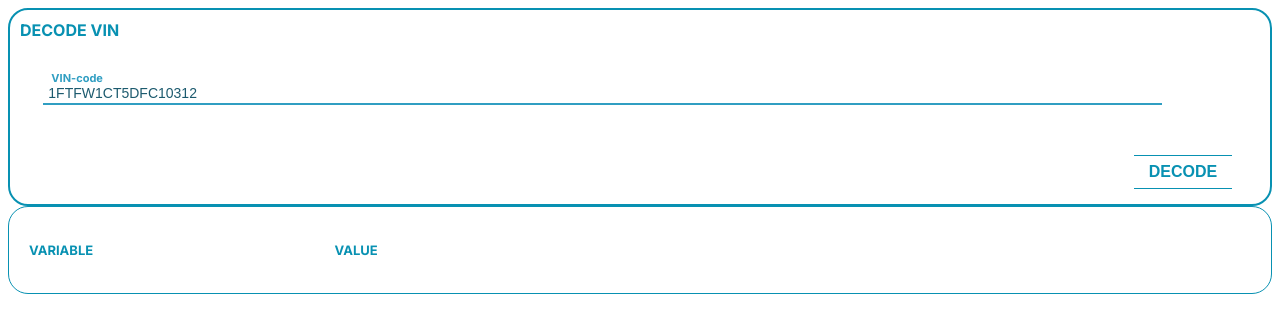
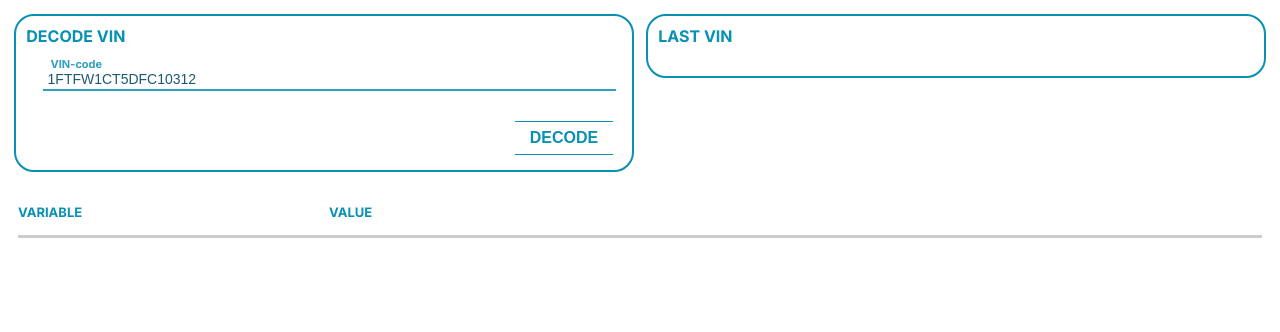
Before and after one commit to ystagit/vin-decoder, a React (Vite) app: page / in a window 1280 px wide. Shown: the top 332 px of the page. Built offline with nearby package versions, Linux system fonts and the light colour scheme.

Commit message:
- Show 'LAST VIN' (no any limits)

```diff
--- a/src/@base-module/component/Card/component.jsx
+++ b/src/@base-module/component/Card/component.jsx
@@ -11,8 +11,6 @@ const Card = ({
     buttonName = null,
     onPress
 }) => {
-        console.log(colors)
-
     return (
         <div
             className={'card-container'}
--- a/src/@base-module/component/Card/index.css
+++ b/src/@base-module/component/Card/index.css
@@ -1,9 +1,8 @@
-
-
 .card-container {
     border: 2px solid #def4f4;
     border-radius: 20px;
     background-color: white;
+    margin: 1%;
     /*width: 250px;*/
     /*height: 380px;*/
     /*cursor: pointer;*/
@@ -17,14 +16,14 @@
 }
 
 .card-title {
-    padding:10px;
+    padding: 10px;
     font-size: 1.0rem;
     font-weight: 700;
 }
 
 .card-content {
-    margin: 20px;
-    width: 90%;
+    margin: 0 3% 0 3%;
+    width: 94%;
     font-size: 1.05rem;
 }
 
--- a/src/@base-module/component/Table/component.jsx
+++ b/src/@base-module/component/Table/component.jsx
@@ -23,7 +23,6 @@ const TableComponent = ({ colors, headers, items, options }) => {
     return (
         <div
             className={'table-container'}
-            style={{ borderColor: colors.border }}
         >
             {!isEmptyArray(headers) &&
                 <Row>
@@ -49,7 +48,7 @@ const TableComponent = ({ colors, headers, items, options }) => {
                             className={'table-column'}
                             style={columnWidth[j] ? {
                                 width: columnWidth[j],
-                                'border-width': i === 0 ? '3px' : '2px',
+                                'border-width': i === 0 ? '0px' : '2px',
                                 color: colors.grey600
                             } : {}}
                         >
--- a/src/@base-module/component/Table/style.css
+++ b/src/@base-module/component/Table/style.css
@@ -1,14 +1,13 @@
 .table-container {
-    padding: 20px;
-    border: 1px solid;
-    border-radius: 20px;
+    padding: 10px;
 }
 
 .table-header {
     padding: 15px 0 15px 0;
     font-weight: 700;
     font-size: 13px;
-    color: #666
+    color: #666;
+    border-bottom: 3px solid #CCC;
 }
 
 .table-column {
@@ -19,4 +18,5 @@
 
 .table-value {
     padding-left: 10px;
+    padding-right: 10px;
 }
--- a/src/@vin-module/helper/utils.jsx
+++ b/src/@vin-module/helper/utils.jsx
@@ -1,3 +1,6 @@
+export const isValidVariable = (variable) =>
+    !variable?.toLowerCase().includes('error') ?? false
+
 export const isValidValue = (value) =>
     value !== null
     && value.trim() !== ''
--- a/src/@vin-module/page/Main/component.jsx
+++ b/src/@vin-module/page/Main/component.jsx
@@ -6,12 +6,13 @@ import Card from '@base/component/Card';
 import Table from '@base/component/Table';
 
 import { isEmptyArray } from '@base/helper/common';
-import { isValidValue } from '@vin/helper/utils';
+import { isValidValue, isValidVariable } from '@vin/helper/utils';
 
 
 const MainComponent = ({ decodeVin, onGetDecodeVIN }) => {
     const [ vinCode, setVinCode ] = React.useState('');
     const [ result, setResult ] = React.useState([]);
+    const [ lastVinCodes, setLastVinCodes ] = React.useState([]);
 
     React.useEffect(() => {
         setVinCode('1FTFW1CT5DFC10312');
@@ -22,16 +23,20 @@ const MainComponent = ({ decodeVin, onGetDecodeVIN }) => {
             setResult([]);
         } else {
             setResult(decodeVin
-                .filter((o) => isValidValue(o.Value))
+                .filter((o) => isValidVariable(o.Variable) && isValidValue(o.Value))
                 .map((o) => [o.Variable, o.Value]));
         }
     }, [decodeVin]);
 
-    const handleClick = () => onGetDecodeVIN(vinCode);
+    const handleClick = () => {
+        onGetDecodeVIN(vinCode);
+        setLastVinCodes([ ...lastVinCodes, [vinCode] ]);
+    }
 
     return (
         <div>
-            <div>
+            <Row>
+                <div style={{ width: '50%' }}>
                 <Card
                     title={'DECODE VIN'}
                     buttonName={'DECODE'}
@@ -42,7 +47,14 @@ const MainComponent = ({ decodeVin, onGetDecodeVIN }) => {
                         value={vinCode}
                         onChange={setVinCode} />
                 </Card>
-            </div>
+                </div>
+                <div style={{ width: '50%' }}>
+                <Card title={'LAST VIN'}>
+                    <Table
+                        items={lastVinCodes} />
+                </Card>
+                </div>
+            </Row>
             <Table
                 headers={['Variable', 'Value']}
                 items={result}
```
